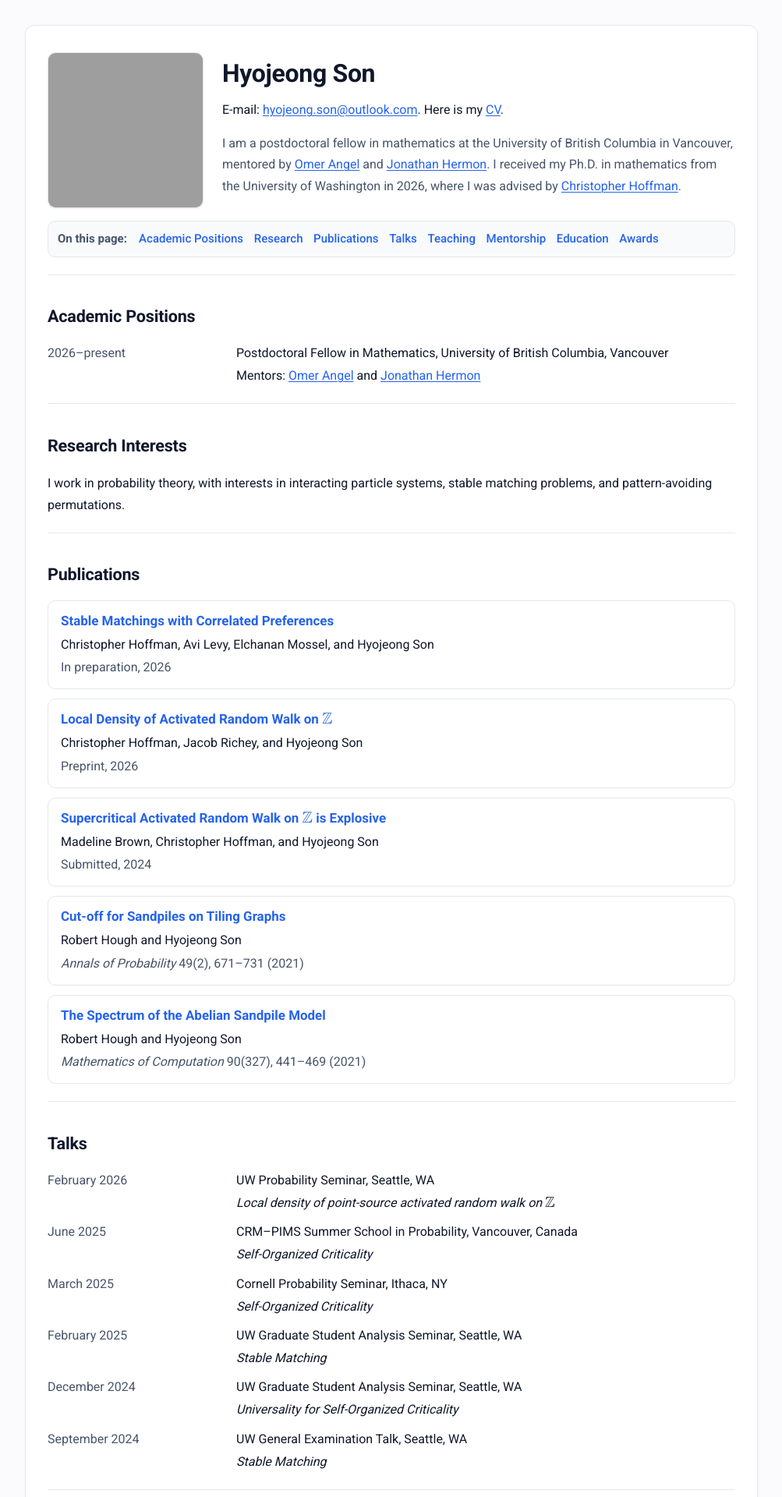
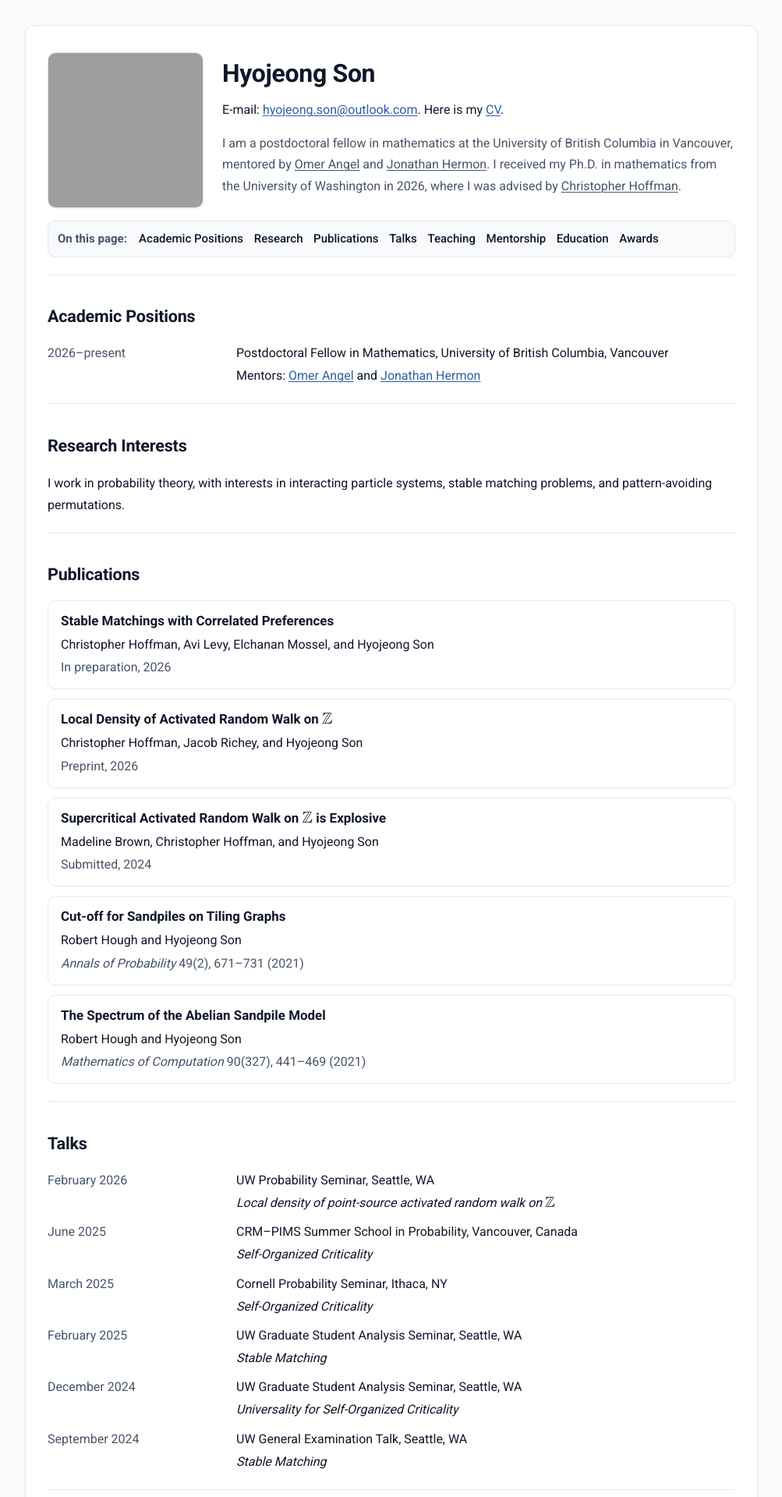
Before and after one commit to hyojeong-son/hyojeong-son.github.io, a Jekyll site: the page built from index.md, in a window 1280 px wide. Shown: the top 1920 px of the page at 78% size, without its empty margins (138-1141 px from the left). Built offline with Jekyll 4.4.1, drawn with Linux system fonts in a browser that asks for light colours; grey boxes are pictures that could not be loaded.

Commit message:
Reduce blue emphasis across homepage

```diff
--- a/assets/css/style.css
+++ b/assets/css/style.css
@@ -9,7 +9,7 @@
   --text:#0f172a;
   --muted:#475569;
   --rule:#e5e7eb;
-  --accent:#2563eb;     /* link color */
+  --accent:#2f5f9e;     /* link color */
   --maxw:940px;
   --radius:12px;
   --shadow-sm:0 1px 2px rgba(2,6,23,.06);
@@ -50,6 +50,8 @@ a:focus-visible{outline:2px solid var(--accent);outline-offset:2px;border-radius
 .intro{margin:.35rem 0 1rem}
 .intro p{margin:.25rem 0}
 .lede{color:var(--muted);margin:.2rem 0 0}
+.lede a{color:var(--muted);text-decoration-color:var(--muted)}
+.lede a:hover{color:var(--accent);text-decoration-color:var(--accent)}
 
 /* Hide any leftover quicklinks/tabs */
 .quicklinks{display:none!important}
@@ -75,8 +77,8 @@ a:focus-visible{outline:2px solid var(--accent);outline-offset:2px;border-radius
   font-size:.94rem;
 }
 .section-nav .nav-label{color:var(--muted);font-weight:700;margin-right:.1rem}
-.section-nav a{color:var(--accent);text-decoration:none;font-weight:500}
-.section-nav a:hover{text-decoration:underline;text-underline-offset:2px}
+.section-nav a{color:var(--text);text-decoration:none;font-weight:500}
+.section-nav a:hover{color:var(--accent);text-decoration:underline;text-underline-offset:2px}
 
 /* Publications: card list */
 .pubcards{list-style:none;padding:0;margin:0}
@@ -88,8 +90,8 @@ a:focus-visible{outline:2px solid var(--accent);outline-offset:2px;border-radius
   margin:0 0 12px;
 }
 .pub-title{font-weight:800;font-size:1.06rem;line-height:1.4}
-.pub-title a{text-decoration:none}
-.pub-title a:hover{text-decoration:underline}
+.pub-title a{color:var(--text);text-decoration:none}
+.pub-title a:hover{color:var(--accent);text-decoration:underline}
 .pub-authors{margin-top:.25rem}
 .pub-venue{margin-top:.15rem;color:var(--muted)}
 
```
